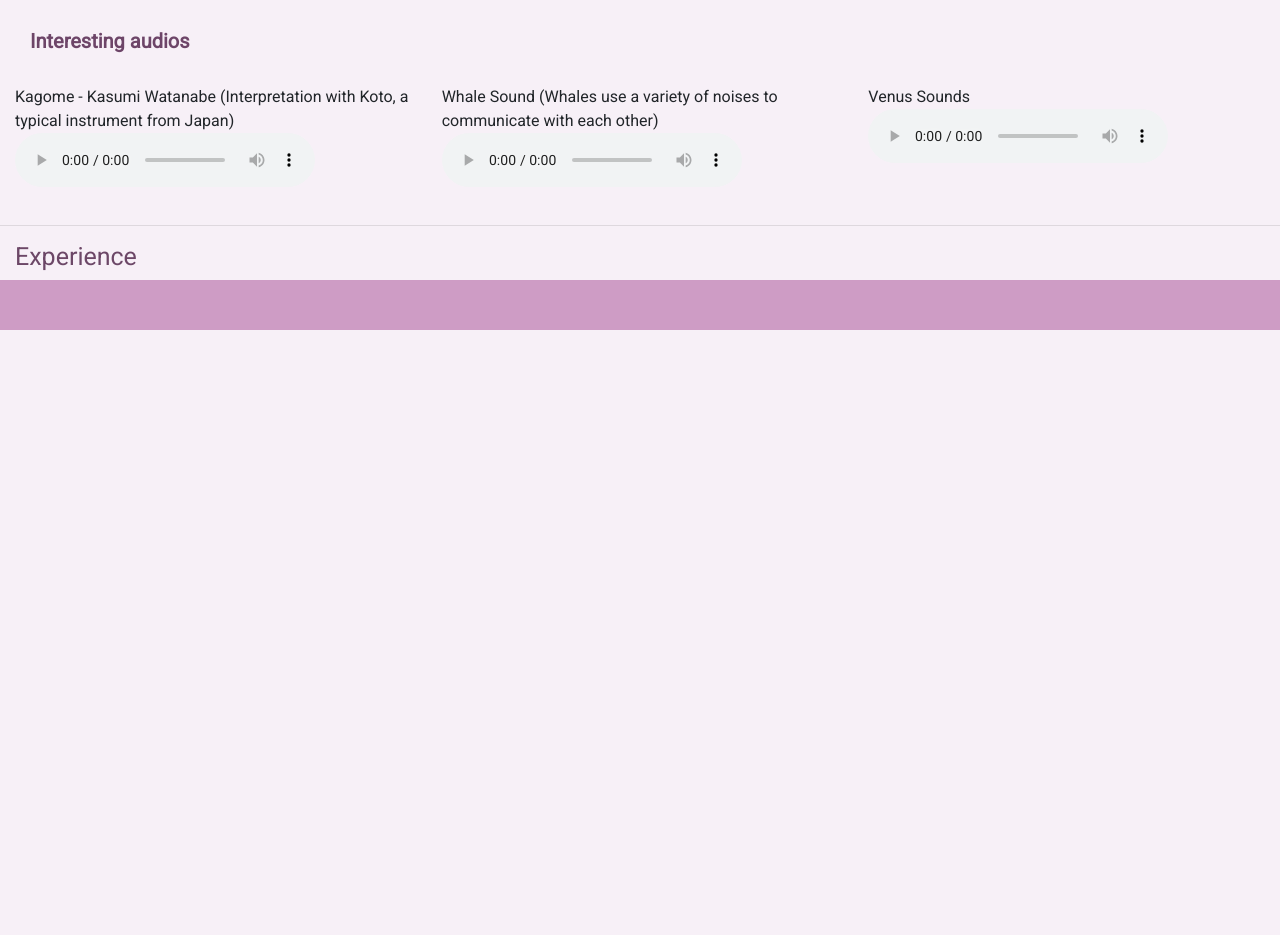
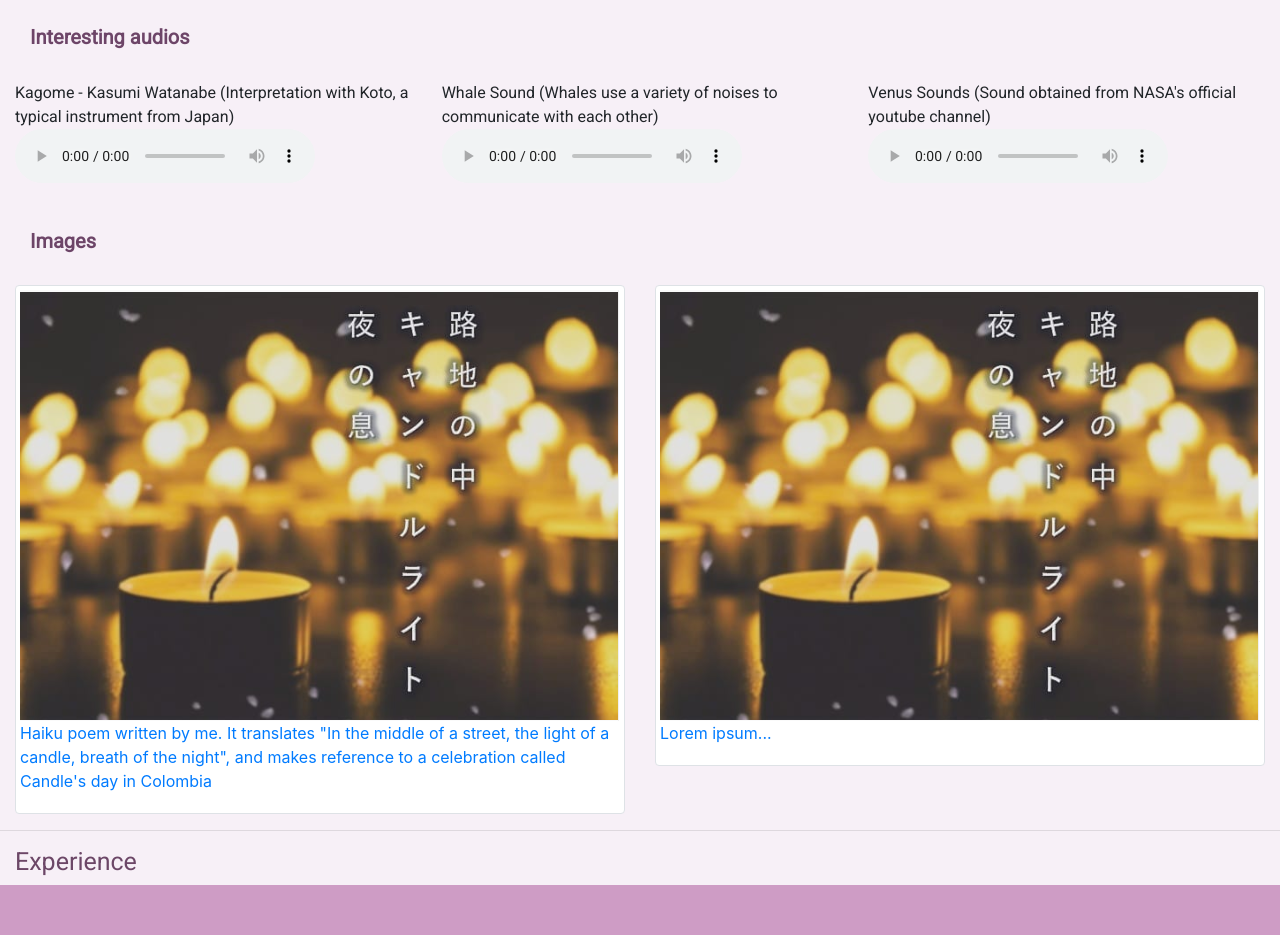
Before and after one commit to mpfranco10/pagina-personal-mpfranco, a PHP site: page /index.html in a window 1280 px wide. Shown: the part 2014-2949 px from the top of the page. Before the commit the page ends 2344 px from the top, so only its background shows below. Run offline with PHP 8.4, Linux system fonts and the light colour scheme; some libraries are stand-ins or nearby versions.

Commit message:
imagenes

```diff
--- a/index.html
+++ b/index.html
@@ -1,5 +1,6 @@
 <!DOCTYPE html>
 <html>
+
 <head>
 	<meta charset="UTF-8">
 	<link rel="stylesheet" href="styles.css">
@@ -9,12 +10,16 @@
 	<!-- Optional JavaScript -->
 	<!-- jQuery first, then Popper.js, then Bootstrap JS -->
 	<script src="https://code.jquery.com/jquery-3.2.1.slim.min.js"
-         integrity="sha384-KJ3o2DKtIkvYIK3UENzmM7KCkRr/rE9/Qpg6aAZGJwFDMVNA/GpGFF93hXpG5KkN" crossorigin="anonymous"></script>
+		integrity="sha384-KJ3o2DKtIkvYIK3UENzmM7KCkRr/rE9/Qpg6aAZGJwFDMVNA/GpGFF93hXpG5KkN" crossorigin="anonymous">
+	</script>
 	<script src="https://cdnjs.cloudflare.com/ajax/libs/popper.js/1.11.0/umd/popper.min.js"
-         integrity="sha384-b/U6ypiBEHpOf/4+1nzFpr53nxSS+GLCkfwBdFNTxtclqqenISfwAzpKaMNFNmj4" crossorigin="anonymous"></script>
+		integrity="sha384-b/U6ypiBEHpOf/4+1nzFpr53nxSS+GLCkfwBdFNTxtclqqenISfwAzpKaMNFNmj4" crossorigin="anonymous">
+	</script>
 	<script src="https://maxcdn.bootstrapcdn.com/bootstrap/4.0.0-beta/js/bootstrap.min.js"
-         integrity="sha384-h0AbiXch4ZDo7tp9hKZ4TsHbi047NrKGLO3SEJAg45jXxnGIfYzk4Si90RDIqNm1" crossorigin="anonymous"></script>
+		integrity="sha384-h0AbiXch4ZDo7tp9hKZ4TsHbi047NrKGLO3SEJAg45jXxnGIfYzk4Si90RDIqNm1" crossorigin="anonymous">
+	</script>
 </head>
+
 <body>
 	<nav class="navbar navbar-expand-lg navbar-light" id="barraprincipal">
 		<a class="navbar-brand robot" href="#home" id="home">María Paula Franco Guzmán</a>
@@ -86,13 +91,15 @@
 	</div>
 	<hr>
 	<h1 id="projects" class="titulos robot">Most Relevant Projects</h1>
+	<div class="container-fluid">
 		<div class="list-group pad">
 			<a class="list-group-item list-group-item-action flex-column align-items-start" disabled id="activo">
 				<div class="d-flex w-100 justify-content-between">
 					<h5 class="mb-1 robot">Bogotá's Aqueduct Network Project</h5>
 					<small class=" robot">2020</small>
 				</div>
-            <p class="mb-1 robot">I am currently working with Bogotá's aqueduct company "ACUEDUCTO" to help them improve
+				<p class="mb-1 robot">I am currently working with Bogotá's aqueduct company "ACUEDUCTO" to help them
+					improve
 					the
 					aqueduct network in Bogota with the use of Machine Learning technologies.
 				</p>
@@ -124,9 +131,11 @@
 				<small class="text-muted robot">Hardware Architecture</small>
 			</a>
 		</div>
+	</div>
 	<hr>
 	<h1 id="interest" class="titulos robot">Interests</h1>
 	<h2 id="hobbies" class="subtitulos robot">Hobbies</h2>
+	<div class="container-fluid">
 		<ul class="list-group robot pad">
 			<li class="list-group-item">Learning Japan culture and language</li>
 			<li class="list-group-item">Playing the piano (Amateur)</li>
@@ -134,13 +143,14 @@
 			<li class="list-group-item">Looking for information about Machine Learning</li>
 			<li class="list-group-item">Drawing</li>
 		</ul>
+	</div>
 	</br>
 	<h2 id="abilities" class="subtitulos robot">Abilities</h2>
 	<div class="container-fluid">
 		<ul class="list-group robot">
 			<li class="list-group-item">
 				<div class="row">
-                  <div class="col-4"><b>English level</b>: C1 - TOEFL iBT</div>
+					<div class="col-4"><b>English level</b>: C1</div>
 					<div class="col-8">
 						<div class="progress">
 							<div class="progress-bar progress-bar-striped bg-info" role="progressbar"
@@ -199,7 +209,7 @@
 					<div class="col-8">
 						<div class="progress">
 							<div class="progress-bar progress-bar-striped bg-info" role="progressbar"
-                           style="width: 40%;" aria-valuenow="40" aria-valuemin="0" aria-valuemax="100">40%</div>
+								style="width: 30%;" aria-valuenow="30" aria-valuemin="0" aria-valuemax="100">30%</div>
 						</div>
 					</div>
 				</div>
@@ -258,7 +268,8 @@
 			</div>
 			<div class="col-4">
 				<figure>
-                  <figcaption class=" robot">Venus Sounds</figcaption>
+					<figcaption class=" robot">Venus Sounds (Sound obtained from NASA's official youtube channel)
+					</figcaption>
 					<audio controls src="media/venus.mp3">
 						Your browser does not support the
 						<code>audio</code> element.
@@ -267,9 +278,46 @@
 			</div>
 		</div>
 	</div>
+
+	</br>
+	<h2 id="content" class="subsubtitulos robot"><b>Images</b></h2>
+	</br>
+	<div class="container-fluid">
+		<div class="row">
+			<div class="col-6">
+				<div class="img-thumbnail">
+					<a
+						href="/media/haiku.PNG">
+						<img src="/media/haiku.PNG" alt="Haiku poem" style="width:100%">
+						<div class="caption">
+							<p>Haiku poem written by me. It translates "In the middle of a street, the light of a candle, breath of the night", and makes reference to a celebration called Candle's day in Colombia</p>
+						</div>
+					</a>
+				</div>
+			</div>
+			<div class="col-6">
+				<div class="img-thumbnail">
+					<a
+						href="/media/haiku.PNG">
+						<img src="/media/haiku.PNG" alt="Lights" style="width:100%">
+						<div class="caption">
+							<p>Lorem ipsum...</p>
+						</div>
+					</a>
+				</div>
+			</div>
+			<div class="col-6">
+
+			</div>
+			<div class="col-6">
+
+			</div>
+		</div>
+	</div>
 	<hr>
 	<h1 id="experience" class="titulos robot">Experience</h1>
 	<div id="footer">
 	</div>
 </body>
+
 </html>
--- a/styles.css
+++ b/styles.css
@@ -64,9 +64,7 @@ body{
   display: table;
   margin: auto;
   }
-  .pad{
-  margin: 10px;
-  }
+
   #activo{
   background-color: #e1e4f9;
   }
```
Also changed, not shown: media/haiku.PNG (added). Lines whose indentation alone changed are shown as unchanged.
